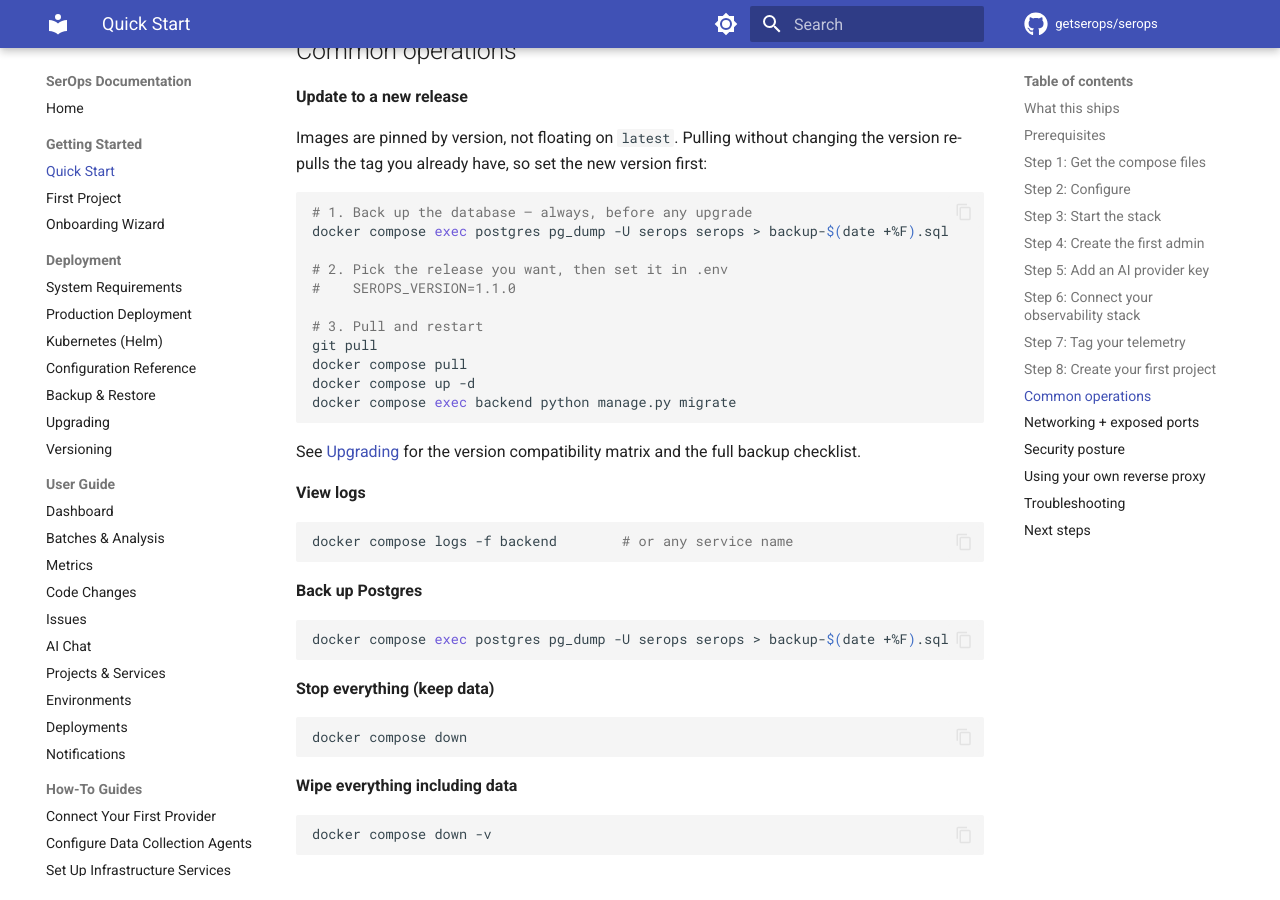
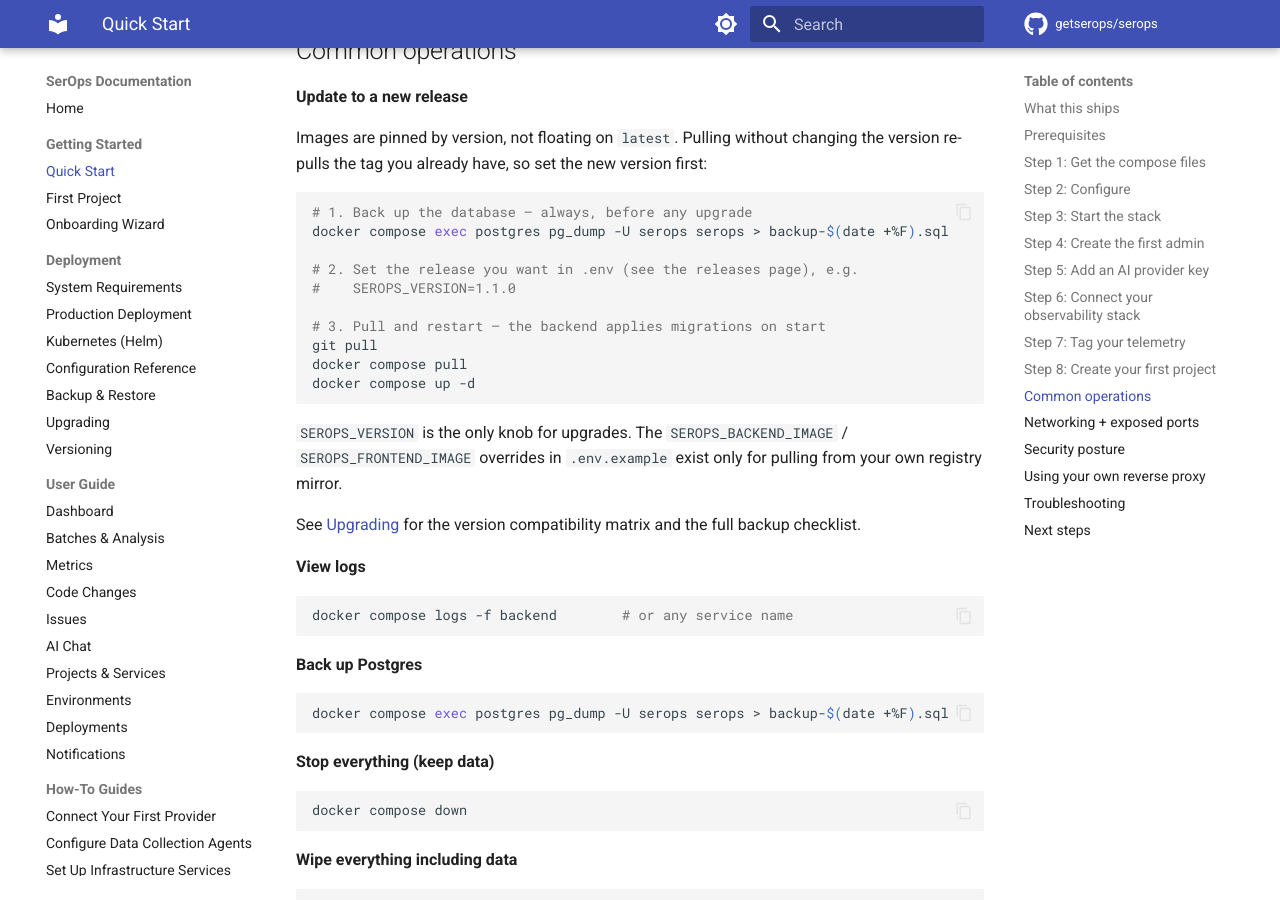
Before and after one commit to getserops/serops, an MkDocs documentation site: the page built from docs/src/getting-started/quick-start-self-hosted.md, in a window 1280 px wide and 900 px high, scrolled down 4369 px. Built offline with MkDocs 1.6.1 and Material for MkDocs 9.7.7, drawn with Linux system fonts in a browser that asks for light colours; comment, search, counter and statistics services are not loaded; some of the changed text lies outside the part shown.

Commit message:
docs(quick-start): one upgrade knob, one first-user path, no manual migrate
From a second external review of the public docs.

- Upgrades: SEROPS_VERSION is the mechanism; .env.example now carries
  it, and the whole-image overrides are labelled as registry-mirror only
  (the old comment talked about pinning 'instead of latest').
- First user: createsuperuser is the official path. The
  REGISTRATION_ENABLED comment said sign-up was how the first user gets
  in; it now describes letting other teams create organisations.
- Migrations run on every backend start, so the upgrade steps and the
  compose header stop telling users to run migrate by hand.
- Ollama listed in the prerequisites next to the keyed providers.
- The footer licence link was relative and broke on every subpage.
- Compose header: AI keys go in the UI, not .env; no hardcoded provider
  list; the menu entry is Global Integrations.

````diff
--- a/docs/mkdocs.yml
+++ b/docs/mkdocs.yml
@@ -6,7 +6,7 @@
 docs_dir: src
 copyright: >
   Copyright &copy; 2026 SerOps contributors —
-  <a href="license/">AGPL-3.0</a>
+  <a href="/docs/license/">AGPL-3.0</a>
 
 theme:
   name: material
--- a/docs/src/getting-started/quick-start-self-hosted.md
+++ b/docs/src/getting-started/quick-start-self-hosted.md
@@ -31,8 +31,9 @@
 - **2 GB RAM, 1 vCPU, 10 GB disk** for a single-project evaluation.
   Production sizing starts higher — see
   [System Requirements](../deployment/requirements.md)
-- An API key for one of: Anthropic, Google Gemini, OpenAI, or DeepSeek.
-  You will paste it into the SerOps UI after signup, **not** into a
+- An API key for one of: Anthropic, Google Gemini, OpenAI, or DeepSeek —
+  or [Ollama](../how-to/on-prem-ai-ollama.md) for fully on-prem inference
+  with no key. You add it in the SerOps UI after signing in, **not** in a
   config file
 - (Optional) A DNS name pointing at your host if you want automatic
   HTTPS
@@ -189,15 +190,18 @@
 # 1. Back up the database — always, before any upgrade
 docker compose exec postgres pg_dump -U serops serops > backup-$(date +%F).sql
 
-# 2. Pick the release you want, then set it in .env
+# 2. Set the release you want in .env (see the releases page), e.g.
 #    SEROPS_VERSION=1.1.0
 
-# 3. Pull and restart
+# 3. Pull and restart — the backend applies migrations on start
 git pull
 docker compose pull
 docker compose up -d
-docker compose exec backend python manage.py migrate
 ```
+
+`SEROPS_VERSION` is the only knob for upgrades. The
+`SEROPS_BACKEND_IMAGE` / `SEROPS_FRONTEND_IMAGE` overrides in
+`.env.example` exist only for pulling from your own registry mirror.
 
 See [Upgrading](../deployment/upgrading.md) for the version
 compatibility matrix and the full backup checklist.
````
Also changed, not shown: deploy/quick-start/README.md, 2 other files.
